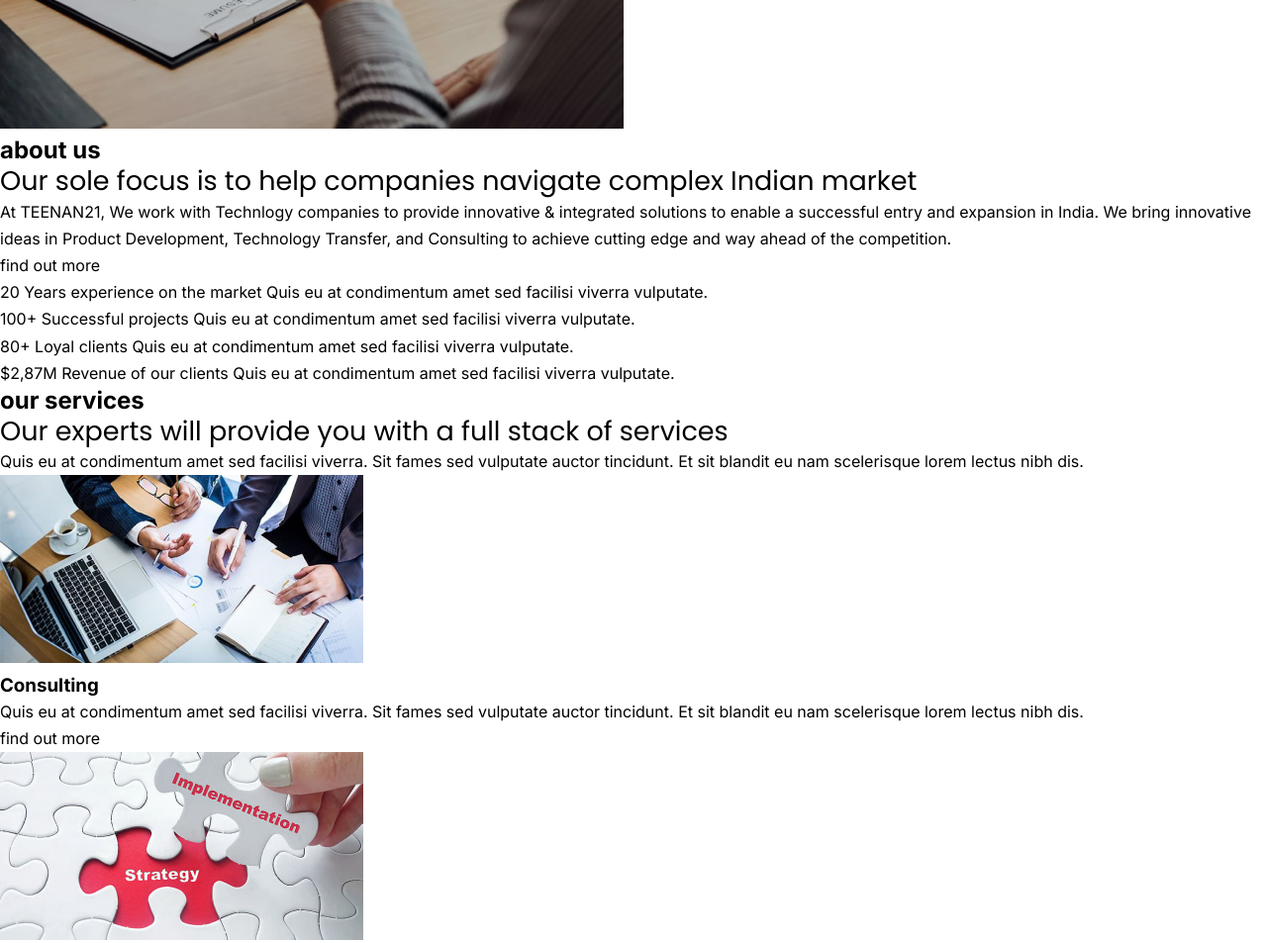
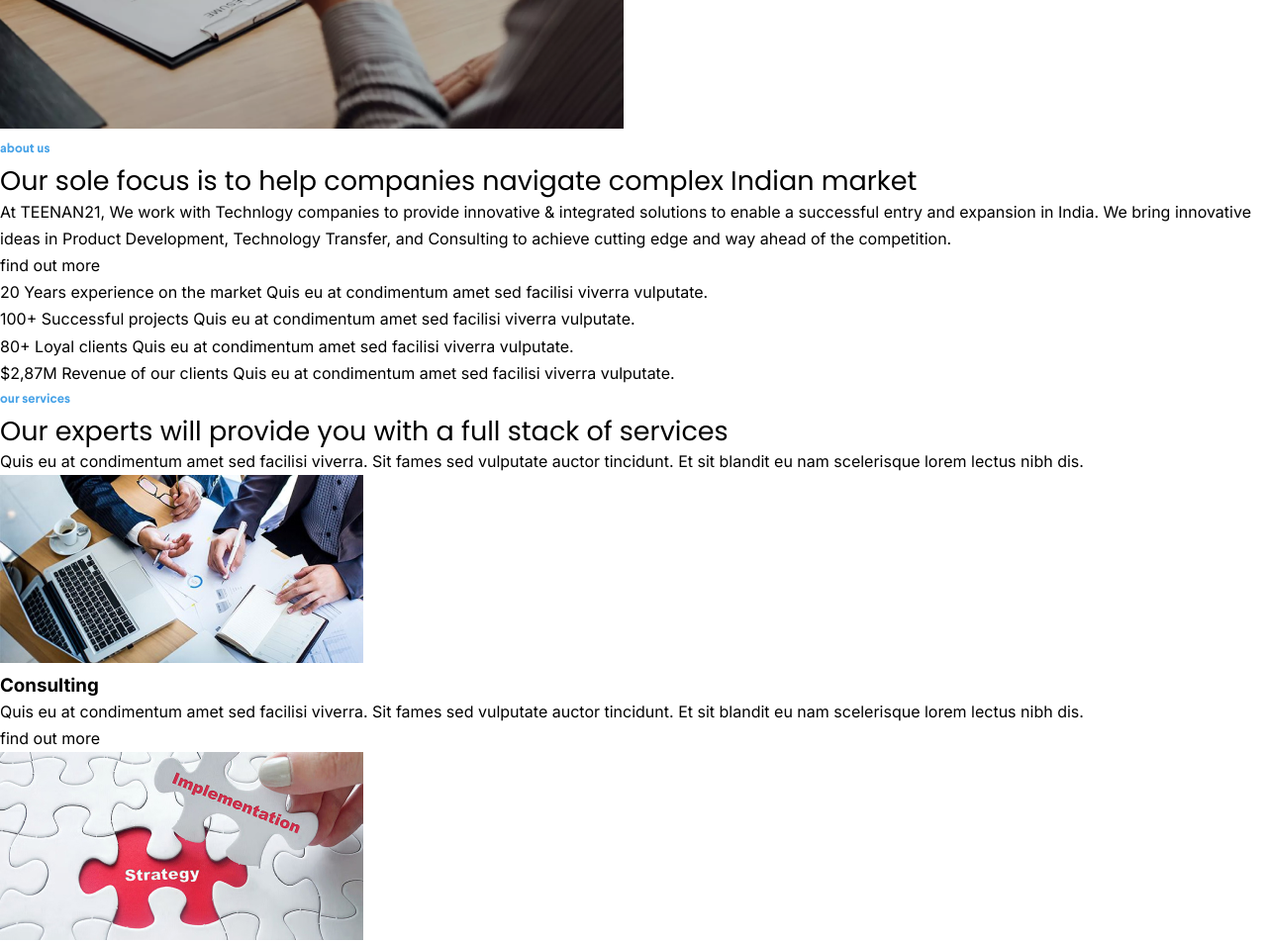
Before and after one commit to Motleysoul/Teetan21, a website: page src/index.html in a window 1280 px wide. Shown: the part 1200-2153 px from the top of the page at 99% size. Drawn offline with nearby package versions, Linux system fonts and the light colour scheme; files that its build step writes are made by us from their sources.

```diff
--- a/package.json
+++ b/package.json
@@ -1,6 +1,7 @@
 {
   "devDependencies": {
     "css-loader": "^6.8.1",
+    "gh-pages": "^6.0.0",
     "gulp": "^4.0.2",
     "gulp-changed": "^4.0.3",
     "gulp-clean": "^0.4.0",
--- a/src/scss/base/_global.scss
+++ b/src/scss/base/_global.scss
@@ -46,6 +46,12 @@
   clip: rect(0 0 0 0);
   overflow: hidden; }
 
+  .section-title{
+    font-family: $font-accent;
+    font-size: 13px;
+    color: $basic-blue;
+  }
+
   .section-slogan{
     font-family: $font-title;
     font-size: 27px;
```
Also changed, not shown: README.md (added), dist/css/main.css, 1 other file.
